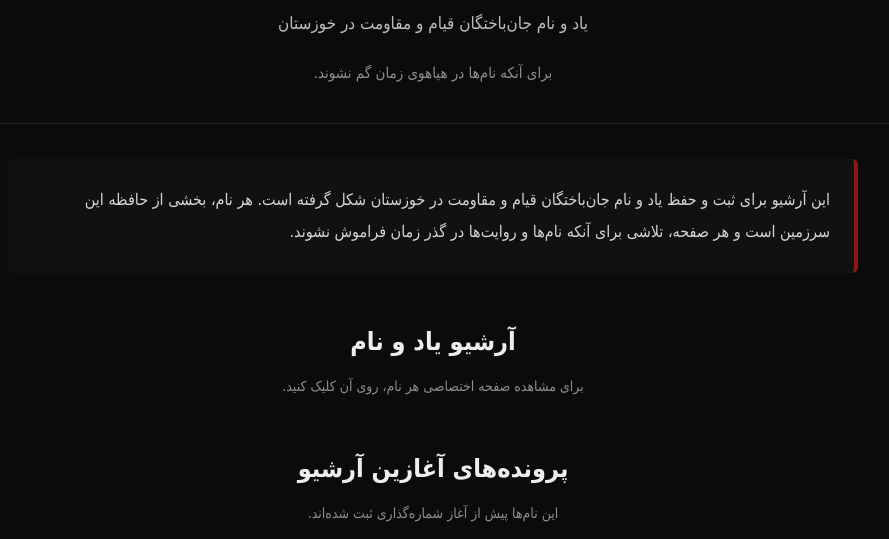
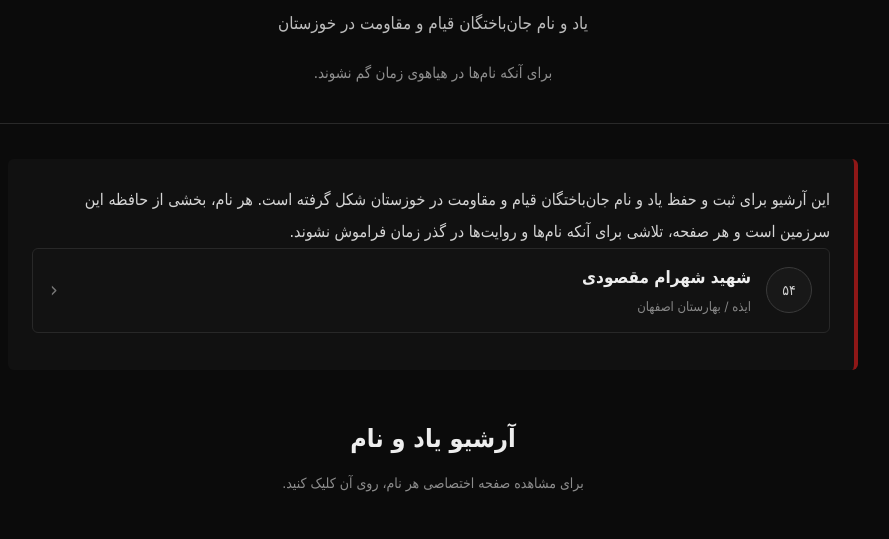
Before and after one commit to armin388shahram-wq/armin388shahram-wq.github.io, a plain HTML site: page index.html in a window 1280 px wide. Shown: the part 250-789 px from the top of the page, without its empty margins (207-1096 px from the left). Drawn offline with Linux system fonts and the light colour scheme.

Commit message:
Add memorial 54 to archive

```diff
--- a/index.html
+++ b/index.html
@@ -340,6 +340,15 @@
             تلاشی برای آنکه نام‌ها و روایت‌ها در گذر زمان فراموش نشوند.
         </p>
 
+        <!-- ۵۴ -->
+        <a href="54-shahram-maqsoodi.html" class="person">
+            <div class="number">۵۴</div>
+            <div class="person-info">
+                <div class="person-name">شهید شهرام مقصودی</div>
+                <div class="person-location">ایذه / بهارستان اصفهان</div>
+            </div>
+            <div class="arrow">‹</div>
+        </a>
 
 </section>
 
```
